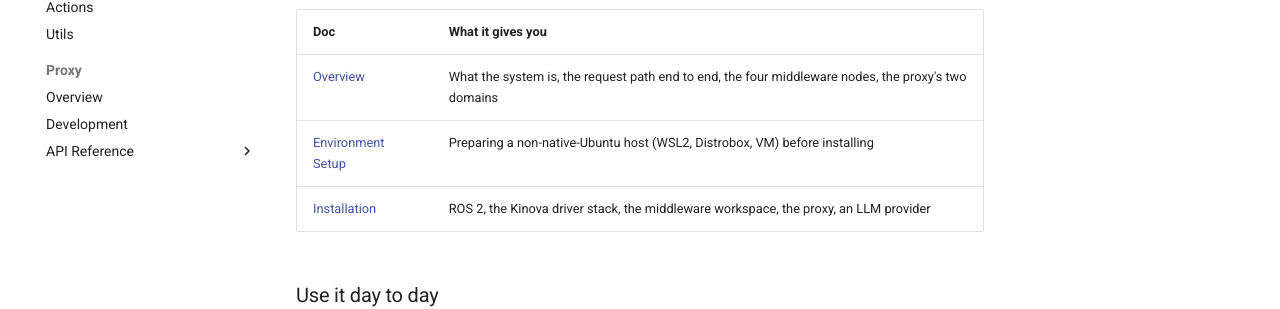
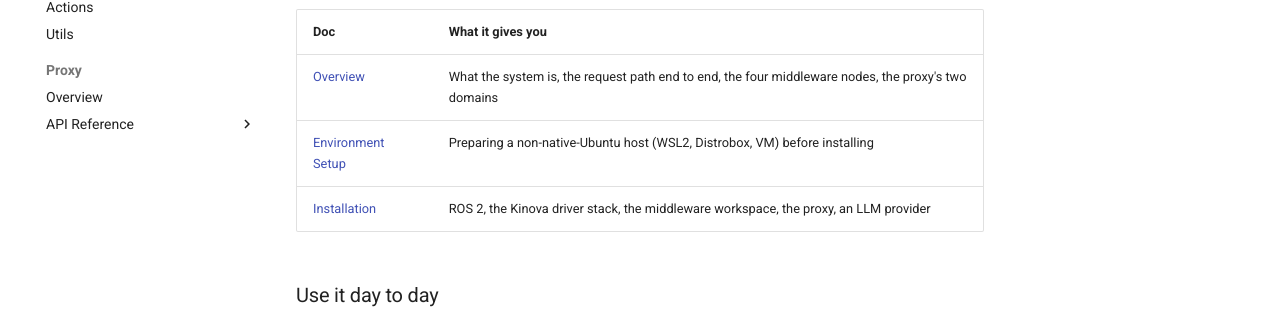
Before and after one commit to Jeremy-Allan/ROS2-middleware, an MkDocs documentation site: the page built from docs/README.md, in a window 1280 px wide and 900 px high, scrolled down 473 px. Shown: the part 585-894 px from the top of the window. Built offline with MkDocs 1.6.1 and Material for MkDocs 9.7.7, drawn with Linux system fonts in a browser that asks for light colours; comment, search, counter and statistics services are not loaded.

Commit message:
ci: use the proxy's README as its manual page
The proxy repo is not getting a docs/ folder, so publish its README.md as
the Proxy overview page (relative links rewritten to absolute) instead of
copying docs pages that no longer exist. Drops the Development nav entry.

```diff
--- a/mkdocs.yml
+++ b/mkdocs.yml
@@ -27,7 +27,6 @@
       - Utils: api/utils.md
   - Proxy:
       - Overview: proxy/overview.md
-      - Development: proxy/development.md
       - API Reference:
           - Backend: proxy/api/backend.md
           - LLM Proxy: proxy/api/llm-proxy.md
```
Also changed, not shown: 1 other file.
